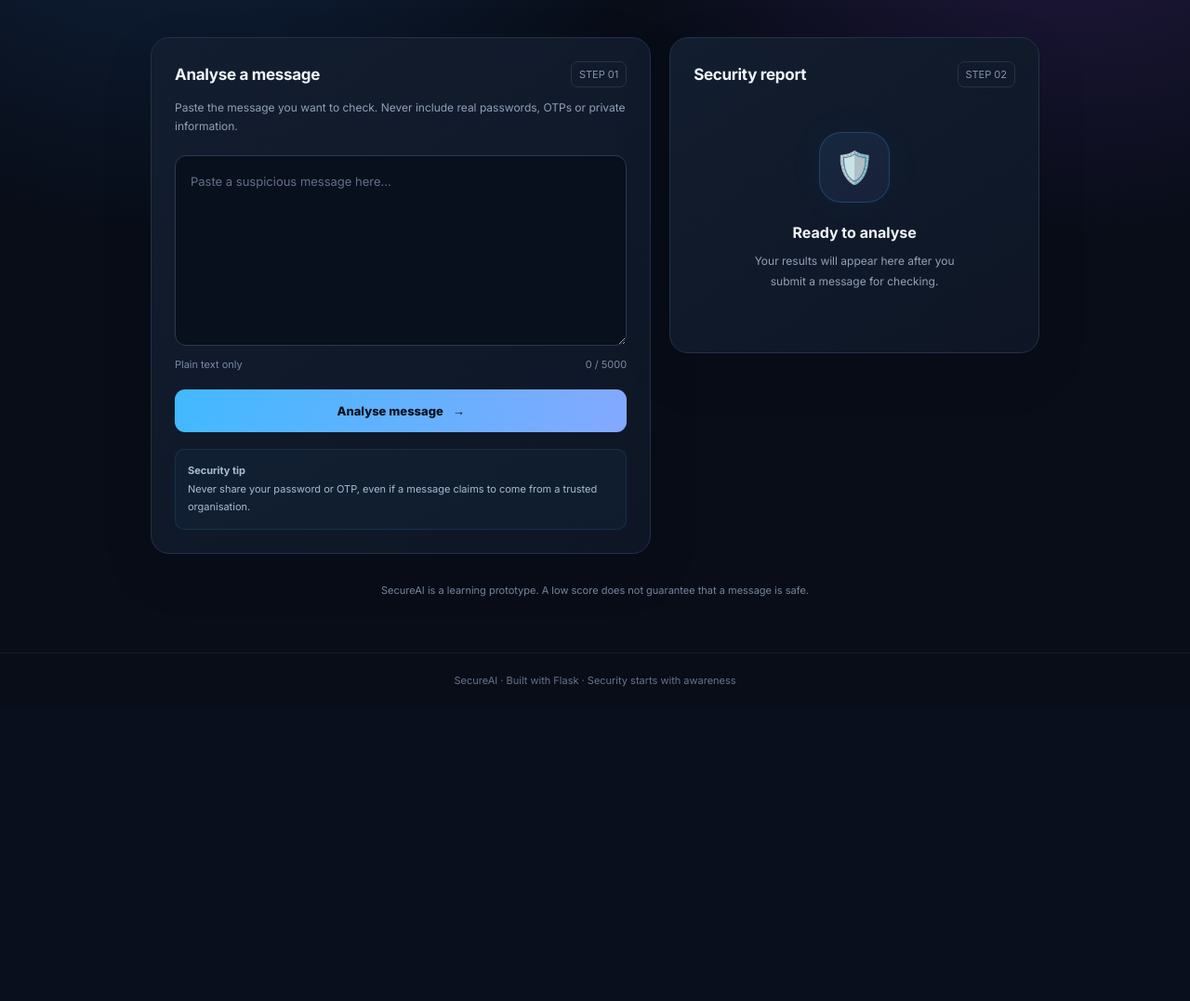
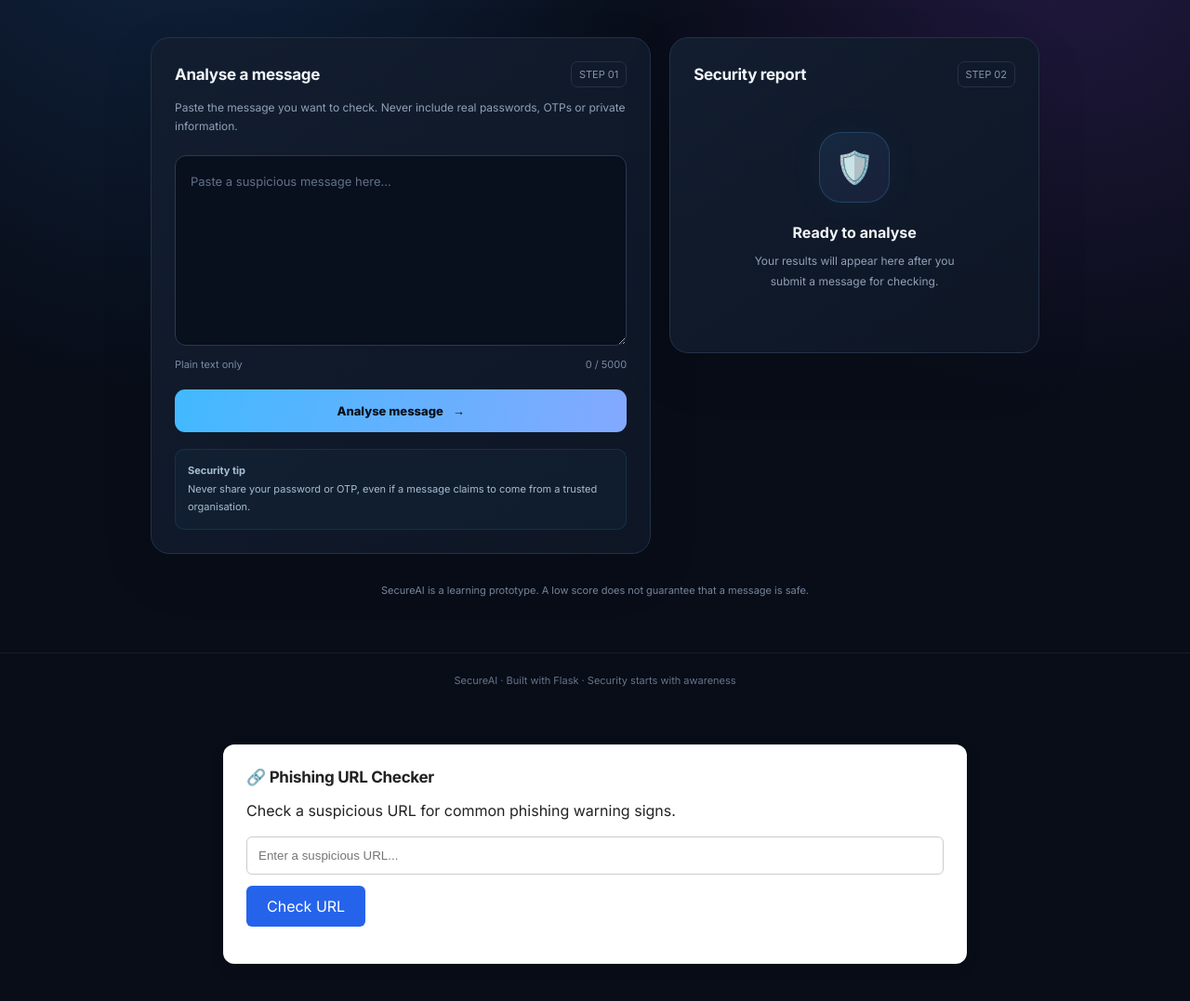
Before and after one commit to prakritinagar01-hub/SecureAI, a Flask app: page / in a window 1280 px wide. Shown: the part 332-1409 px from the top of the page at 93% size. Before the commit the page ends 1071 px from the top, so only its background shows below. Run offline with Flask 3, Linux system fonts and the light colour scheme.

Commit message:
Add phishing URL checker

```diff
--- a/app.py
+++ b/app.py
@@ -44,6 +44,100 @@ def analyse_message(message):
     }
 
 
+
+from urllib.parse import urlparse
+import ipaddress
+
+def analyse_url(url):
+    url = url.strip()
+    score = 0
+    warnings = []
+
+    if not url:
+        return {
+            "score": 0,
+            "risk": "Unknown",
+            "warnings": ["Please enter a URL."]
+        }
+
+    if len(url) > 2048:
+        return {
+            "score": 0,
+            "risk": "Unknown",
+            "warnings": ["URL is too long to analyse."]
+        }
+
+    # URL format check
+    try:
+        parsed = urlparse(url if "://" in url else "https://" + url)
+        hostname = parsed.hostname
+
+        if not hostname:
+            raise ValueError("Missing hostname")
+
+    except ValueError:
+        return {
+            "score": 0,
+            "risk": "Unknown",
+            "warnings": ["Invalid URL format."]
+        }
+
+    host = hostname.lower()
+
+    # HTTP instead of HTTPS
+    if parsed.scheme.lower() == "http":
+        score += 20
+        warnings.append("URL uses HTTP instead of HTTPS")
+
+    # IP address used as hostname
+    try:
+        ipaddress.ip_address(host)
+        score += 30
+        warnings.append("URL uses an IP address instead of a domain")
+    except ValueError:
+        pass
+
+    # Suspicious words
+    suspicious_words = [
+        "login", "verify", "password", "secure",
+        "account", "prize", "claim", "update"
+    ]
+
+    found_words = [word for word in suspicious_words if word in url.lower()]
+
+    if found_words:
+        score += 15
+        warnings.append("Suspicious words found: " + ", ".join(found_words))
+
+    # Excessive subdomains
+    if len(host.split(".")) > 4:
+        score += 15
+        warnings.append("Unusually many domain sections")
+
+    # URL contains @ symbol
+    if "@" in parsed.netloc:
+        score += 25
+        warnings.append("URL contains an unusual @ symbol")
+
+    score = min(score, 100)
+
+    if score >= 50:
+        risk = "High"
+    elif score >= 25:
+        risk = "Medium"
+    else:
+        risk = "Low"
+
+    if not warnings:
+        warnings.append("No common URL warning signs detected")
+
+    return {
+        "score": score,
+        "risk": risk,
+        "warnings": warnings
+    }
+
+
 @app.route("/")
 def home():
     return render_template("index.html")
@@ -57,5 +151,12 @@ def analyse():
     return jsonify(result)
 
 
+
+@app.route("/analyse-url", methods=["POST"])
+def analyse_url_route():
+    data = request.get_json(silent=True) or {}
+    url = str(data.get("url", ""))[:2048]
+    return jsonify(analyse_url(url))
+
 if __name__ == "__main__":
     app.run(debug=True)
--- a/templates/index.html
+++ b/templates/index.html
@@ -424,6 +424,54 @@
                 padding: 20px;
             }
         }
+
+
+.url-checker {
+    width: 90%;
+    max-width: 800px;
+    margin: 40px auto;
+    padding: 25px;
+    background: #ffffff;
+    color: #222222;
+    border-radius: 12px;
+    box-shadow: 0 4px 15px rgba(0, 0, 0, 0.12);
+    box-sizing: border-box;
+    position: relative;
+    z-index: 10;
+}
+
+.url-checker h2 {
+    margin-bottom: 12px;
+    color: #222222;
+}
+
+.url-checker p {
+    margin-bottom: 18px;
+}
+
+.url-checker input {
+    width: 100%;
+    padding: 12px;
+    margin-bottom: 12px;
+    border: 1px solid #cccccc;
+    border-radius: 6px;
+    box-sizing: border-box;
+}
+
+.url-checker button {
+    padding: 12px 22px;
+    background: #2563eb;
+    color: white;
+    border: none;
+    border-radius: 6px;
+    cursor: pointer;
+}
+
+#urlResult {
+    margin-top: 15px;
+    overflow-wrap: anywhere;
+}
+
     </style>
 </head>
 
@@ -624,6 +672,79 @@
                 button.innerHTML = 'Analyse message <span>→</span>';
             }
         }
+
+        async function checkURL() {
+            const url = document.getElementById("urlInput").value.trim();
+            const resultBox = document.getElementById("urlResult");
+            const button = document.getElementById("urlBtn");
+
+            if (!url) {
+                resultBox.textContent = "Please enter a URL first.";
+                return;
+            }
+
+            button.disabled = true;
+            button.textContent = "Checking...";
+
+            try {
+                const response = await fetch("/analyse-url", {
+                    method: "POST",
+                    headers: {
+                        "Content-Type": "application/json"
+                    },
+                    body: JSON.stringify({ url: url })
+                });
+
+                if (!response.ok) {
+                    throw new Error("URL analysis failed");
+                }
+
+                const data = await response.json();
+
+                resultBox.replaceChildren();
+
+                const heading = document.createElement("h3");
+                heading.textContent = "Risk: " + data.risk +
+                    " (" + data.score + "/100)";
+                resultBox.appendChild(heading);
+
+                const list = document.createElement("ul");
+
+                data.warnings.forEach(function (warning) {
+                    const item = document.createElement("li");
+                    item.textContent = warning;
+                    list.appendChild(item);
+                });
+
+                resultBox.appendChild(list);
+
+            } catch (error) {
+                resultBox.textContent =
+                    "Could not analyse URL. Check that the server is running.";
+            } finally {
+                button.disabled = false;
+                button.textContent = "Check URL";
+            }
+        }
+
     </script>
+
+<section class="url-checker">
+    <h2>🔗 Phishing URL Checker</h2>
+    <p>Check a suspicious URL for common phishing warning signs.</p>
+
+    <input
+        type="text"
+        id="urlInput"
+        placeholder="Enter a suspicious URL..."
+    />
+
+    <button id="urlBtn" onclick="checkURL()">
+        Check URL
+    </button>
+
+    <div id="urlResult"></div>
+</section>
+
 </body>
 </html>
```
